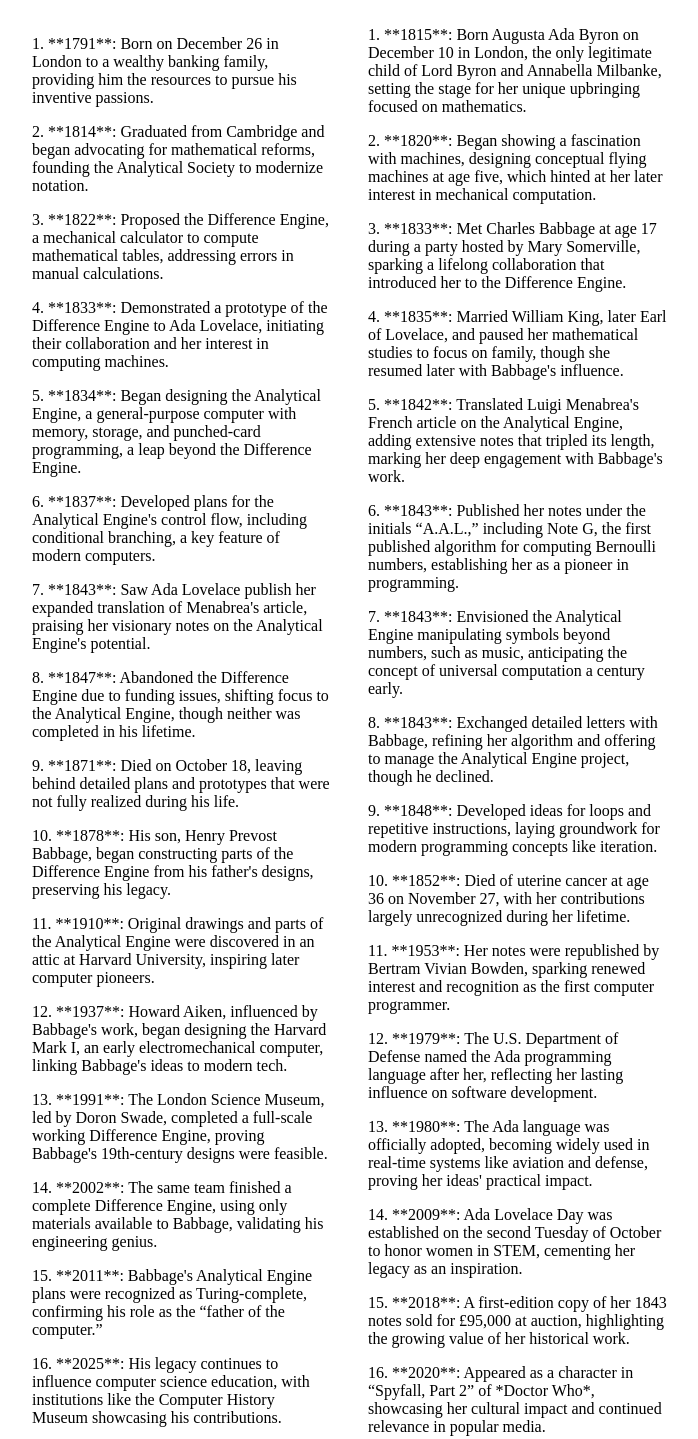
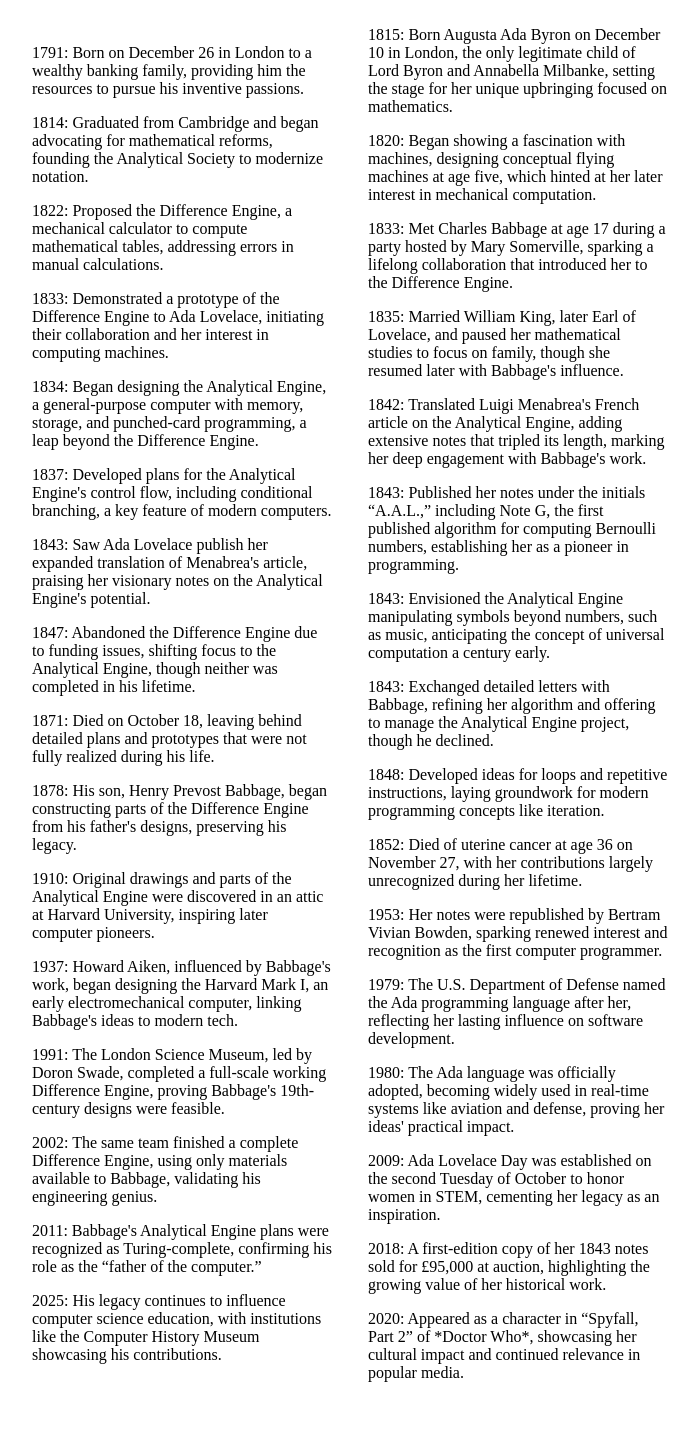
Before and after one commit to JosephKemper/TributePage, a plain HTML site: page index.html in a window 1280 px wide. Shown: the part 100-1539 px from the top of the page, without its empty margins (290-988 px from the left). Drawn offline with Linux system fonts and the light colour scheme.

Commit message:
Cleaned up dates

```diff
--- a/index.html
+++ b/index.html
@@ -14,41 +14,41 @@
     <main>
         <section class="flex-test ">
         <div class="column">
-            <p>1. **1791**: Born on December 26 in London to a wealthy banking family, providing him the resources to pursue his inventive passions.</p>
-            <p>2. **1814**: Graduated from Cambridge and began advocating for mathematical reforms, founding the Analytical Society to modernize notation.</p>
-            <p>3. **1822**: Proposed the Difference Engine, a mechanical calculator to compute mathematical tables, addressing errors in manual calculations.</p>
-            <p>4. **1833**: Demonstrated a prototype of the Difference Engine to Ada Lovelace, initiating their collaboration and her interest in computing machines.</p>
-            <p>5. **1834**: Began designing the Analytical Engine, a general-purpose computer with memory, storage, and punched-card programming, a leap beyond the Difference Engine.</p>
-            <p>6. **1837**: Developed plans for the Analytical Engine's control flow, including conditional branching, a key feature of modern computers.</p>
-            <p>7. **1843**: Saw Ada Lovelace publish her expanded translation of Menabrea's article, praising her visionary notes on the Analytical Engine's potential.</p>
-            <p>8. **1847**: Abandoned the Difference Engine due to funding issues, shifting focus to the Analytical Engine, though neither was completed in his lifetime.</p>
-            <p>9. **1871**: Died on October 18, leaving behind detailed plans and prototypes that were not fully realized during his life.</p>
-            <p>10. **1878**: His son, Henry Prevost Babbage, began constructing parts of the Difference Engine from his father's designs, preserving his legacy.</p>
-            <p>11. **1910**: Original drawings and parts of the Analytical Engine were discovered in an attic at Harvard University, inspiring later computer pioneers.</p>
-            <p>12. **1937**: Howard Aiken, influenced by Babbage's work, began designing the Harvard Mark I, an early electromechanical computer, linking Babbage's ideas to modern tech.</p>
-            <p>13. **1991**: The London Science Museum, led by Doron Swade, completed a full-scale working Difference Engine, proving Babbage's 19th-century designs were feasible.</p>
-            <p>14. **2002**: The same team finished a complete Difference Engine, using only materials available to Babbage, validating his engineering genius.</p>
-            <p>15. **2011**: Babbage's Analytical Engine plans were recognized as Turing-complete, confirming his role as the “father of the computer.”</p>
-            <p>16. **2025**: His legacy continues to influence computer science education, with institutions like the Computer History Museum showcasing his contributions.</p>
+            <p>1791: Born on December 26 in London to a wealthy banking family, providing him the resources to pursue his inventive passions.</p>
+            <p>1814: Graduated from Cambridge and began advocating for mathematical reforms, founding the Analytical Society to modernize notation.</p>
+            <p>1822: Proposed the Difference Engine, a mechanical calculator to compute mathematical tables, addressing errors in manual calculations.</p>
+            <p>1833: Demonstrated a prototype of the Difference Engine to Ada Lovelace, initiating their collaboration and her interest in computing machines.</p>
+            <p>1834: Began designing the Analytical Engine, a general-purpose computer with memory, storage, and punched-card programming, a leap beyond the Difference Engine.</p>
+            <p>1837: Developed plans for the Analytical Engine's control flow, including conditional branching, a key feature of modern computers.</p>
+            <p>1843: Saw Ada Lovelace publish her expanded translation of Menabrea's article, praising her visionary notes on the Analytical Engine's potential.</p>
+            <p>1847: Abandoned the Difference Engine due to funding issues, shifting focus to the Analytical Engine, though neither was completed in his lifetime.</p>
+            <p>1871: Died on October 18, leaving behind detailed plans and prototypes that were not fully realized during his life.</p>
+            <p>1878: His son, Henry Prevost Babbage, began constructing parts of the Difference Engine from his father's designs, preserving his legacy.</p>
+            <p>1910: Original drawings and parts of the Analytical Engine were discovered in an attic at Harvard University, inspiring later computer pioneers.</p>
+            <p>1937: Howard Aiken, influenced by Babbage's work, began designing the Harvard Mark I, an early electromechanical computer, linking Babbage's ideas to modern tech.</p>
+            <p>1991: The London Science Museum, led by Doron Swade, completed a full-scale working Difference Engine, proving Babbage's 19th-century designs were feasible.</p>
+            <p>2002: The same team finished a complete Difference Engine, using only materials available to Babbage, validating his engineering genius.</p>
+            <p>2011: Babbage's Analytical Engine plans were recognized as Turing-complete, confirming his role as the “father of the computer.”</p>
+            <p>2025: His legacy continues to influence computer science education, with institutions like the Computer History Museum showcasing his contributions.</p>
 
         </div>
         <div class="column">
-            <p>1. **1815**: Born Augusta Ada Byron on December 10 in London, the only legitimate child of Lord Byron and Annabella Milbanke, setting the stage for her unique upbringing focused on mathematics.</p>
-            <p>2. **1820**: Began showing a fascination with machines, designing conceptual flying machines at age five, which hinted at her later interest in mechanical computation.</p>
-            <p>3. **1833**: Met Charles Babbage at age 17 during a party hosted by Mary Somerville, sparking a lifelong collaboration that introduced her to the Difference Engine.</p>
-            <p>4. **1835**: Married William King, later Earl of Lovelace, and paused her mathematical studies to focus on family, though she resumed later with Babbage's influence.</p>
-            <p>5. **1842**: Translated Luigi Menabrea's French article on the Analytical Engine, adding extensive notes that tripled its length, marking her deep engagement with Babbage's work.</p>
-            <p>6. **1843**: Published her notes under the initials “A.A.L.,” including Note G, the first published algorithm for computing Bernoulli numbers, establishing her as a pioneer in programming.</p>
-            <p>7. **1843**: Envisioned the Analytical Engine manipulating symbols beyond numbers, such as music, anticipating the concept of universal computation a century early.</p>
-            <p>8. **1843**: Exchanged detailed letters with Babbage, refining her algorithm and offering to manage the Analytical Engine project, though he declined.</p>
-            <p>9. **1848**: Developed ideas for loops and repetitive instructions, laying groundwork for modern programming concepts like iteration.</p>
-            <p>10. **1852**: Died of uterine cancer at age 36 on November 27, with her contributions largely unrecognized during her lifetime.</p>
-            <p>11. **1953**: Her notes were republished by Bertram Vivian Bowden, sparking renewed interest and recognition as the first computer programmer.</p>
-            <p>12. **1979**: The U.S. Department of Defense named the Ada programming language after her, reflecting her lasting influence on software development.</p>
-            <p>13. **1980**: The Ada language was officially adopted, becoming widely used in real-time systems like aviation and defense, proving her ideas' practical impact.</p>
-            <p>14. **2009**: Ada Lovelace Day was established on the second Tuesday of October to honor women in STEM, cementing her legacy as an inspiration.</p>
-            <p>15. **2018**: A first-edition copy of her 1843 notes sold for £95,000 at auction, highlighting the growing value of her historical work.</p>
-            <p>16. **2020**: Appeared as a character in “Spyfall, Part 2” of *Doctor Who*, showcasing her cultural impact and continued relevance in popular media.</p>
+            <p>1815: Born Augusta Ada Byron on December 10 in London, the only legitimate child of Lord Byron and Annabella Milbanke, setting the stage for her unique upbringing focused on mathematics.</p>
+            <p>1820: Began showing a fascination with machines, designing conceptual flying machines at age five, which hinted at her later interest in mechanical computation.</p>
+            <p>1833: Met Charles Babbage at age 17 during a party hosted by Mary Somerville, sparking a lifelong collaboration that introduced her to the Difference Engine.</p>
+            <p>1835: Married William King, later Earl of Lovelace, and paused her mathematical studies to focus on family, though she resumed later with Babbage's influence.</p>
+            <p>1842: Translated Luigi Menabrea's French article on the Analytical Engine, adding extensive notes that tripled its length, marking her deep engagement with Babbage's work.</p>
+            <p>1843: Published her notes under the initials “A.A.L.,” including Note G, the first published algorithm for computing Bernoulli numbers, establishing her as a pioneer in programming.</p>
+            <p>1843: Envisioned the Analytical Engine manipulating symbols beyond numbers, such as music, anticipating the concept of universal computation a century early.</p>
+            <p>1843: Exchanged detailed letters with Babbage, refining her algorithm and offering to manage the Analytical Engine project, though he declined.</p>
+            <p>1848: Developed ideas for loops and repetitive instructions, laying groundwork for modern programming concepts like iteration.</p>
+            <p>1852: Died of uterine cancer at age 36 on November 27, with her contributions largely unrecognized during her lifetime.</p>
+            <p>1953: Her notes were republished by Bertram Vivian Bowden, sparking renewed interest and recognition as the first computer programmer.</p>
+            <p>1979: The U.S. Department of Defense named the Ada programming language after her, reflecting her lasting influence on software development.</p>
+            <p>1980: The Ada language was officially adopted, becoming widely used in real-time systems like aviation and defense, proving her ideas' practical impact.</p>
+            <p>2009: Ada Lovelace Day was established on the second Tuesday of October to honor women in STEM, cementing her legacy as an inspiration.</p>
+            <p>2018: A first-edition copy of her 1843 notes sold for £95,000 at auction, highlighting the growing value of her historical work.</p>
+            <p>2020: Appeared as a character in “Spyfall, Part 2” of *Doctor Who*, showcasing her cultural impact and continued relevance in popular media.</p>
         </div>
         </section>
     </main>
```
